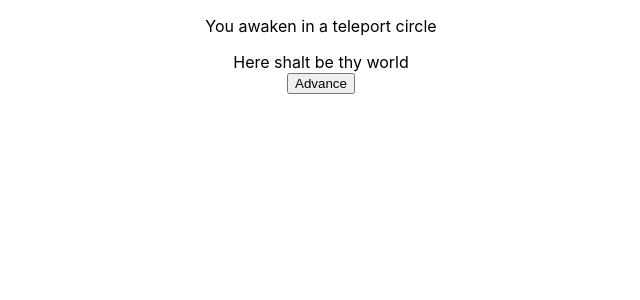
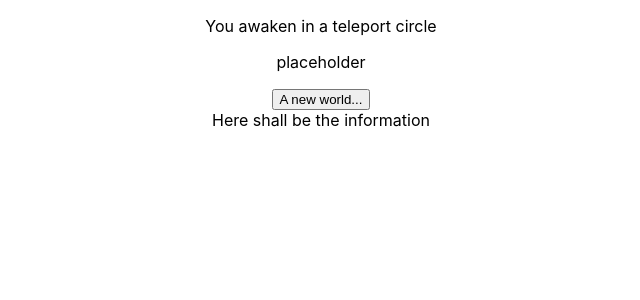
Before and after one commit to johntroesch/worldbuilder, a React (Create React App) app: page / in a window 1280 px wide. Shown: the top 300 px of the page, without its empty margins (319-959 px from the left). Built offline with nearby package versions, Linux system fonts and the light colour scheme.

Commit message:
randomized world implemented

```diff
--- a/src/narrative.js
+++ b/src/narrative.js
@@ -5,20 +5,20 @@ class Narrative extends React.Component{
     constructor(){
         super()
         this.state = {bookmark: 0,
+                    worldArrays: "",
                     theworld: "Here shalt be thy world"}
     }
     render(){
         return(
         <div>
         <p>You awaken in a teleport circle</p>
-        <div>{this.state.theworld}</div>
-        <button onClick={this.advanceStory}>Advance</button>
+        <div><Worlddiv /></div>
+        <div>Here shall be the information</div>
         </div>
         )
-    }
-    advanceStory = ()=>{
-        this.setState({theworld: <Worlddiv />});
     }
 }
 
 export default Narrative;
+
+//Todo: push arrays to a single variable, import here.  Randomize from this page, send to infoscreen via props
--- a/src/world.js
+++ b/src/world.js
@@ -2,8 +2,6 @@ let worldtypes = ["arid", "oceanic", "jungle"];
 let colors = ["emerald", "azure", "vermillion", "murky"];
 let materials = ["stone", "steel", "glass", ]
 let buildings = ["house", "fortress", "castle", "orb", "dome"]
-
-
 
 
 function randomize(subj){
--- a/src/worlddiv.js
+++ b/src/worlddiv.js
@@ -1,15 +1,25 @@
 import React from 'react'
 import World from './world'
 
-let world = new World();
-
 class Worlddiv extends React.Component{
+    constructor(){
+        super()
+        this.state = {
+            myWorld: "placeholder"
+        }
+    }
     render(){
         return(
         <div>
-            <p>{world.wtype}</p>
+            <p>{this.state.myWorld}</p>
+            <button onClick={this.createWorld}>A new world...</button>
         </div>)
     }
+    createWorld = ()=>{
+        let newworld = new World();
+        this.setState({myWorld: newworld.wtype});
+        console.log(newworld.wtype)
+        };
 }
 
 export default Worlddiv
```
Also changed, not shown: src/worldarray.js (added, +9 -0 lines), 1 other file (tests, documents, lock files or other folders). Lines whose indentation alone changed are shown as unchanged.
